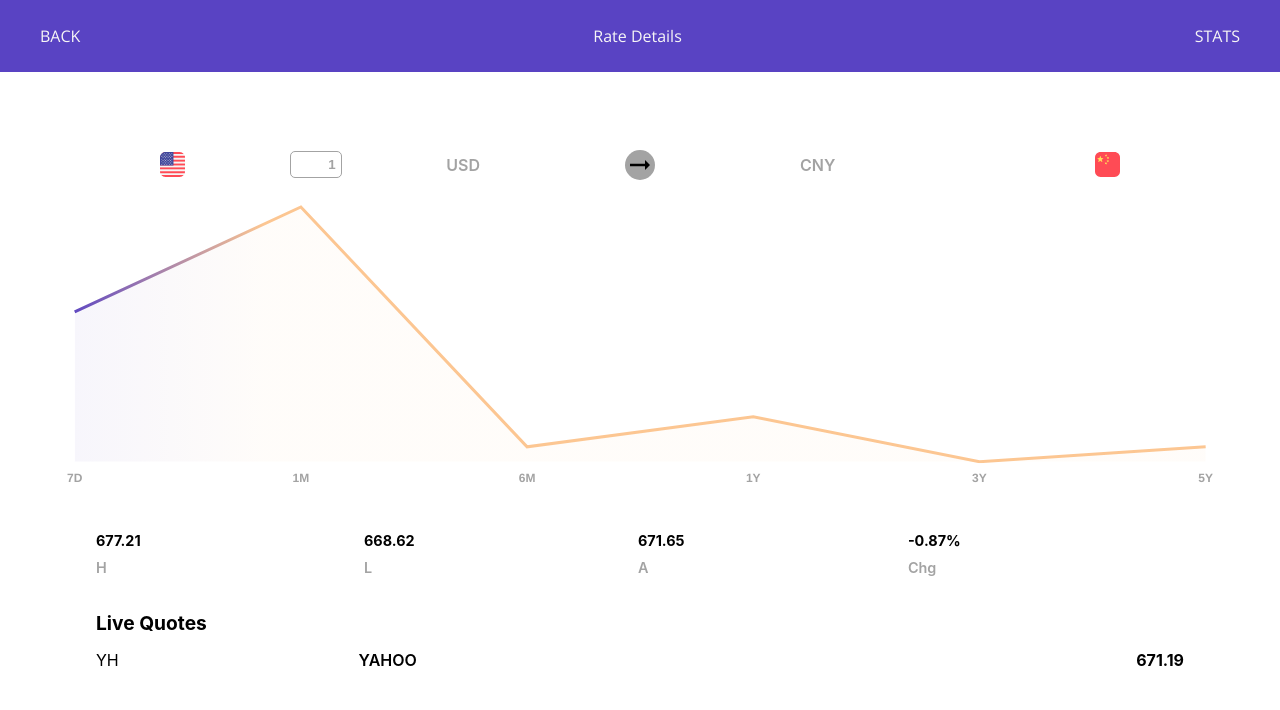
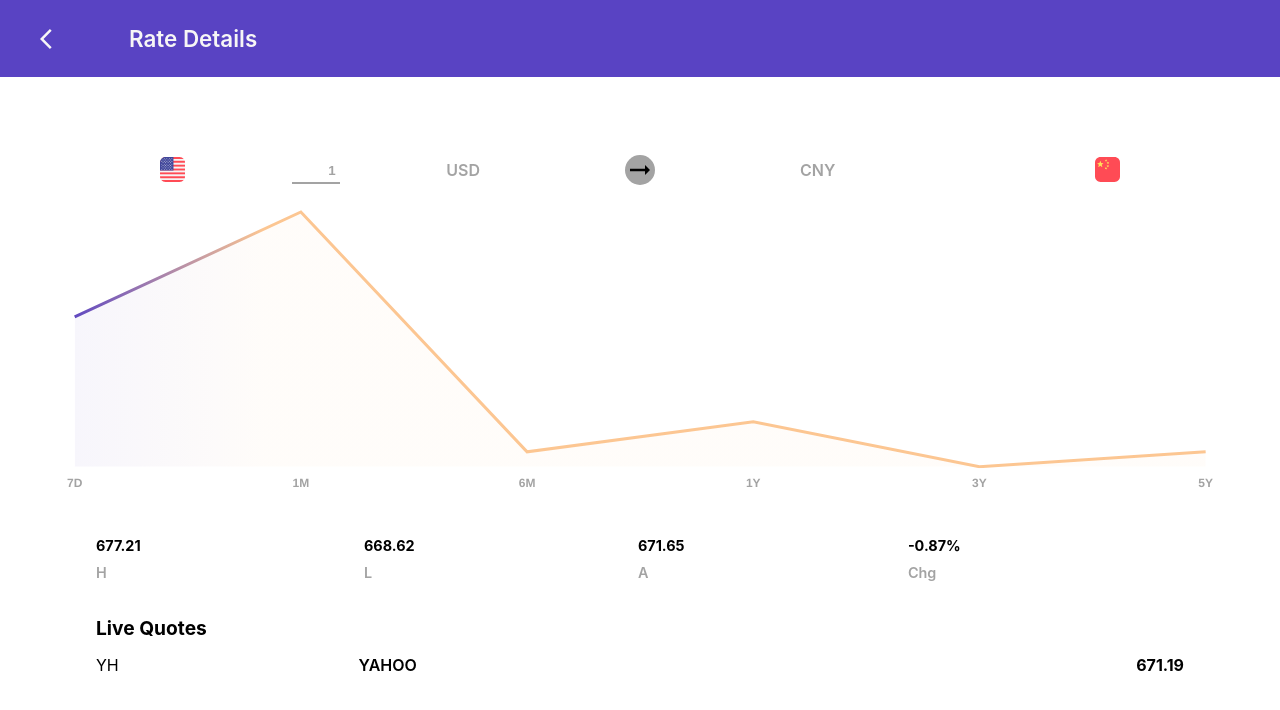
Before and after one commit to jamielindsay/Valyu, a React (Create React App) app: page / in a window 1280 px wide. Shown: the top 710 px of the page. Built offline with nearby package versions, Linux system fonts and the light colour scheme; no server answers.

Commit message:
Adjusted styling

```diff
--- a/src/navbars/navBarDetail.css
+++ b/src/navbars/navBarDetail.css
@@ -1,5 +1,3 @@
-@import url("https://fonts.googleapis.com/css?family=Open+Sans");
-
 .navBar {
   display: flex;
   justify-content: space-between;
@@ -7,11 +5,18 @@
 
   background-color: #5943c3;
   color: #f7f6f6;
-  font-family: "Open Sans", sans-serif;
-  font-size: 1rem;
   padding: 25px 0;
 }
 
 .navIcon {
   margin: 0 40px;
+  flex-flow: 1;
 }
+
+.navTitle {
+  text-align: left;
+  flex-grow: 1;
+  font-weight: 600;
+  font-size: 1.4rem;
+  margin-left: 25px;
+}
--- a/src/navbars/navBarDetail.js
+++ b/src/navbars/navBarDetail.js
@@ -3,19 +3,14 @@ import "./navBarDetail.css";
 
 export default class NavBarDetail extends Component {
   backButton() {
-    return <div className="navIcon">BACK</div>;
-  }
-
-  statsButton() {
-    return <div className="navIcon">STATS</div>;
+    return <img className="navIcon" src="icons/back-nav.svg" alt="back" />;
   }
 
   render() {
     return (
       <div className="navBar">
         {this.backButton()}
-        <div>Rate Details</div>
-        {this.statsButton()}
+        <div className="navTitle">Rate Details</div>
       </div>
     );
   }
--- a/src/overview/overview.css
+++ b/src/overview/overview.css
@@ -25,16 +25,21 @@
 }
 
 .currencySelector input {
-  padding: 5px;
+  padding: 4px;
+  padding-top: 7px;
   width: 40px;
   text-align: right;
   margin: 0 5px;
-  border-radius: 5px;
   border-style: solid;
   border-color: #a3a3a3;
-  border-width: 1px;
+  border-width: 0 0 2px 0;
   color: #a3a3a3;
   font-weight: 600;
+}
+
+.currencySelector input:focus {
+  outline: none;
+  border-color: #fcc692;
 }
 
 input::-webkit-inner-spin-button,
```
Also changed, not shown: public/icons/back-nav.svg (added).
